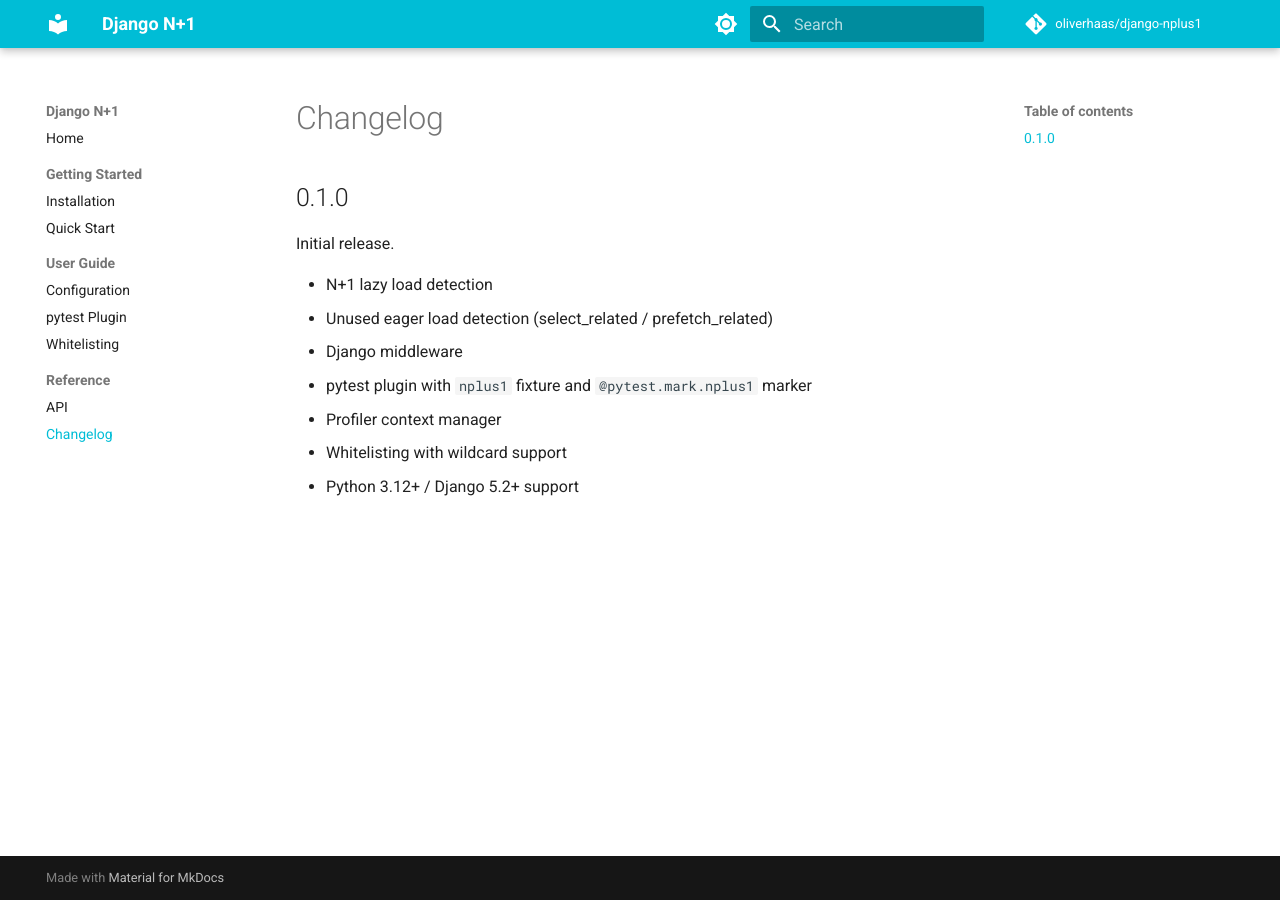
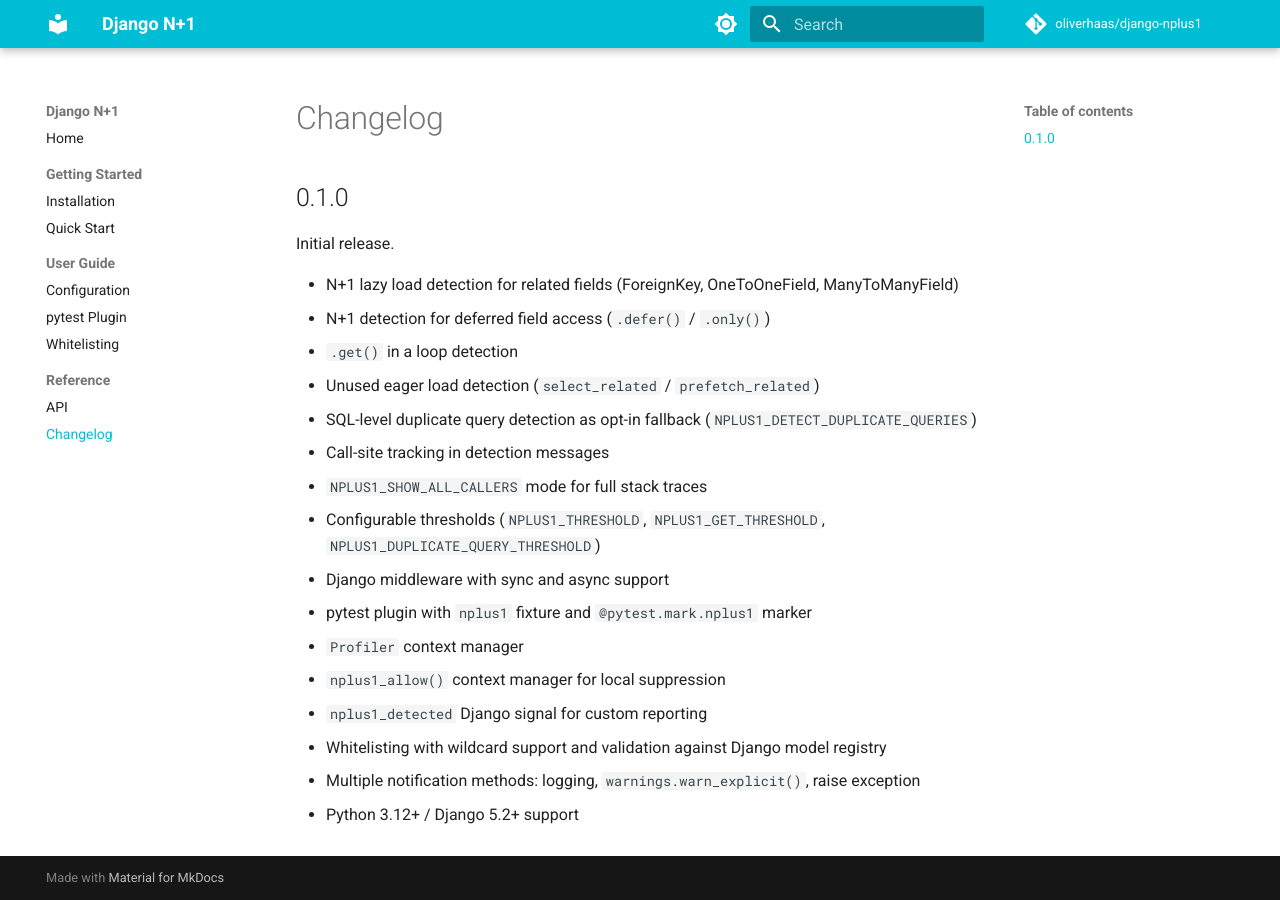
Before and after one commit to oliverhaas/django-nplus1, an MkDocs documentation site: the page built from docs/reference/changelog.md, in a window 1280 px wide. Built offline with MkDocs 1.6.1 and Material for MkDocs 9.7.7, drawn with Linux system fonts in a browser that asks for light colours; comment, search, counter and statistics services are not loaded; the version menu is left out.

Commit message:
fix: production readiness audit - changelog, config, and code cleanup
- Expand changelog to cover all features developed during alpha cycle
- Update pre-commit default_language_version to python3.14 (latest supported)
- Remove overly broad *.json from .gitignore
- Replace per-call type() with module-level _SQL class in detect.py
- Document model matching difference between nplus1_allow and NPLUS1_WHITELIST

```diff
--- a/.pre-commit-config.yaml
+++ b/.pre-commit-config.yaml
@@ -5,7 +5,7 @@
 fail_fast: false
 
 default_language_version:
-  python: python3.12
+  python: python3.14
 
 repos:
   - repo: https://github.com/pre-commit/pre-commit-hooks
--- a/docs/reference/changelog.md
+++ b/docs/reference/changelog.md
@@ -4,10 +4,19 @@
 
 Initial release.
 
-- N+1 lazy load detection
-- Unused eager load detection (select_related / prefetch_related)
-- Django middleware
+- N+1 lazy load detection for related fields (ForeignKey, OneToOneField, ManyToManyField)
+- N+1 detection for deferred field access (`.defer()` / `.only()`)
+- `.get()` in a loop detection
+- Unused eager load detection (`select_related` / `prefetch_related`)
+- SQL-level duplicate query detection as opt-in fallback (`NPLUS1_DETECT_DUPLICATE_QUERIES`)
+- Call-site tracking in detection messages
+- `NPLUS1_SHOW_ALL_CALLERS` mode for full stack traces
+- Configurable thresholds (`NPLUS1_THRESHOLD`, `NPLUS1_GET_THRESHOLD`, `NPLUS1_DUPLICATE_QUERY_THRESHOLD`)
+- Django middleware with sync and async support
 - pytest plugin with `nplus1` fixture and `@pytest.mark.nplus1` marker
-- Profiler context manager
-- Whitelisting with wildcard support
+- `Profiler` context manager
+- `nplus1_allow()` context manager for local suppression
+- `nplus1_detected` Django signal for custom reporting
+- Whitelisting with wildcard support and validation against Django model registry
+- Multiple notification methods: logging, `warnings.warn_explicit()`, raise exception
 - Python 3.12+ / Django 5.2+ support
```
Also changed, not shown: docs/reference/api.md (+2 -0 lines), 2 other files.
